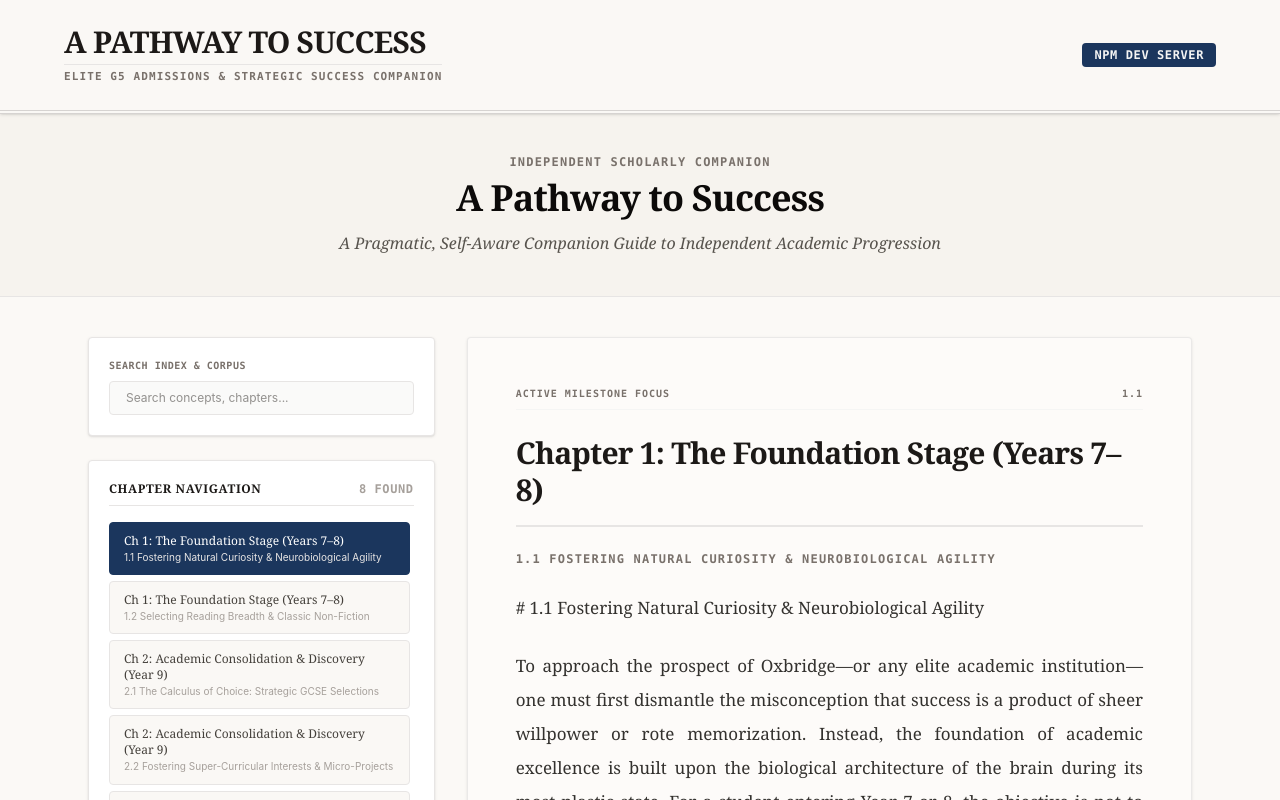
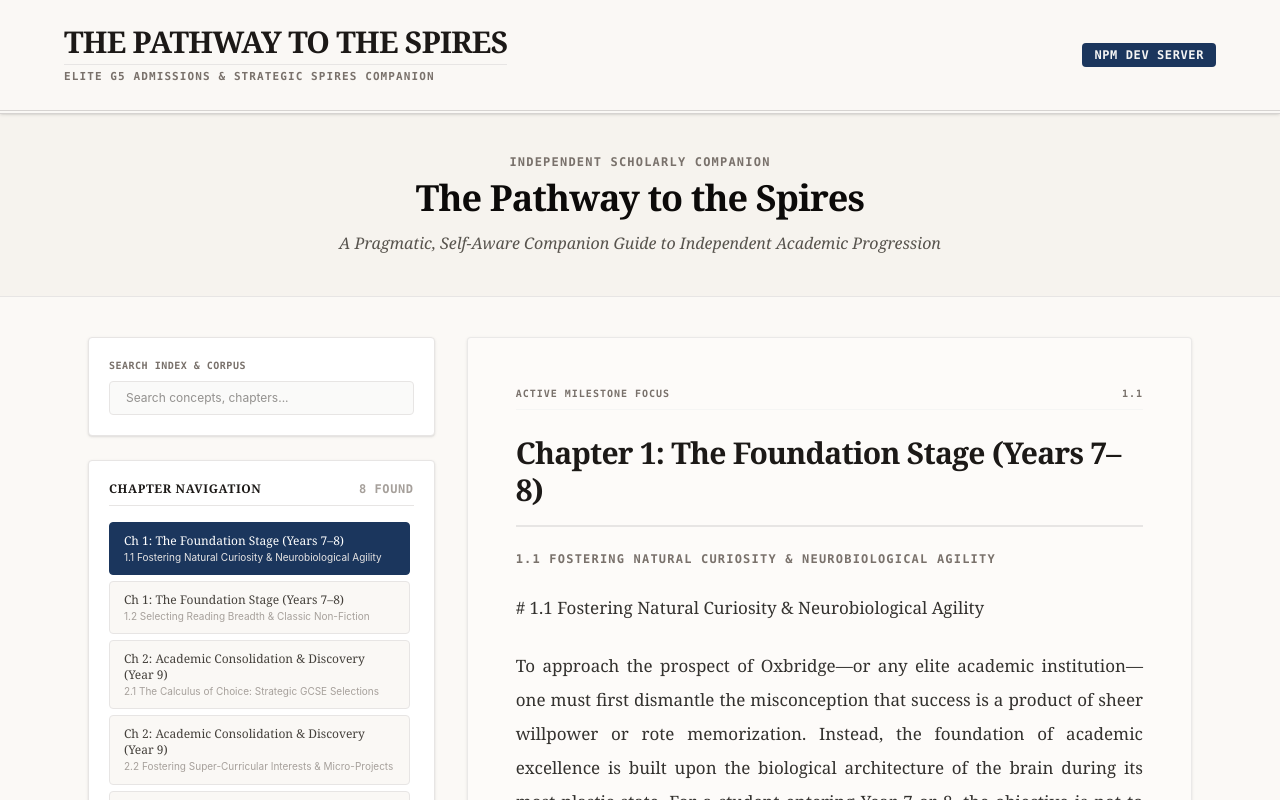
Before and after one commit to pixjobs/the-pathway-to-the-spires, a React (Vite) app in the folder web-app/: page / in a window 1280 px wide. Shown: the top 800 px of the page. Built offline with nearby package versions, Linux system fonts and the light colour scheme.

Commit message:
Align site name and builder config with Spires theme

```diff
--- a/web-app/src/App.jsx
+++ b/web-app/src/App.jsx
@@ -96,10 +96,10 @@ function App() {
         <div className="max-w-6xl mx-auto flex flex-col md:flex-row justify-between items-center gap-4">
           <div className="text-center md:text-left">
             <h1 className="text-2xl md:text-3xl font-extrabold font-serif text-stone-900 tracking-tight uppercase border-b border-stone-200 pb-1 mb-1">
-              A Pathway to Success
+              The Pathway to the Spires
             </h1>
             <p className="text-[11px] text-stone-500 font-semibold tracking-widest font-mono uppercase">
-              Elite G5 Admissions & Strategic Success Companion
+              Elite G5 Admissions & Strategic Spires Companion
             </p>
           </div>
           <div className="flex items-center gap-3">
@@ -117,7 +117,7 @@ function App() {
             Independent Scholarly Companion
           </p>
           <h2 className="text-3xl md:text-4xl font-extrabold text-stone-950 mb-3 tracking-tight">
-            A Pathway to Success
+            The Pathway to the Spires
           </h2>
           <p className="text-base text-stone-600 italic max-w-2xl mx-auto leading-relaxed">
             A Pragmatic, Self-Aware Companion Guide to Independent Academic Progression
@@ -389,7 +389,7 @@ function App() {
 
       {/* Footer */}
       <footer className="bg-[#FAF8F5] border-t border-stone-200 py-8 text-center text-[10px] text-stone-400 font-mono uppercase tracking-widest">
-        A Pathway to Success © 2026. All Rights Reserved. Produced locally via i9 + RTX 4080 Home Server.
+        The Pathway to the Spires © 2026. All Rights Reserved. Produced locally via i9 + RTX 4080 Home Server.
       </footer>
     </div>
   );
```
Also changed, not shown: 1 other file (tests, documents, lock files or other folders).
